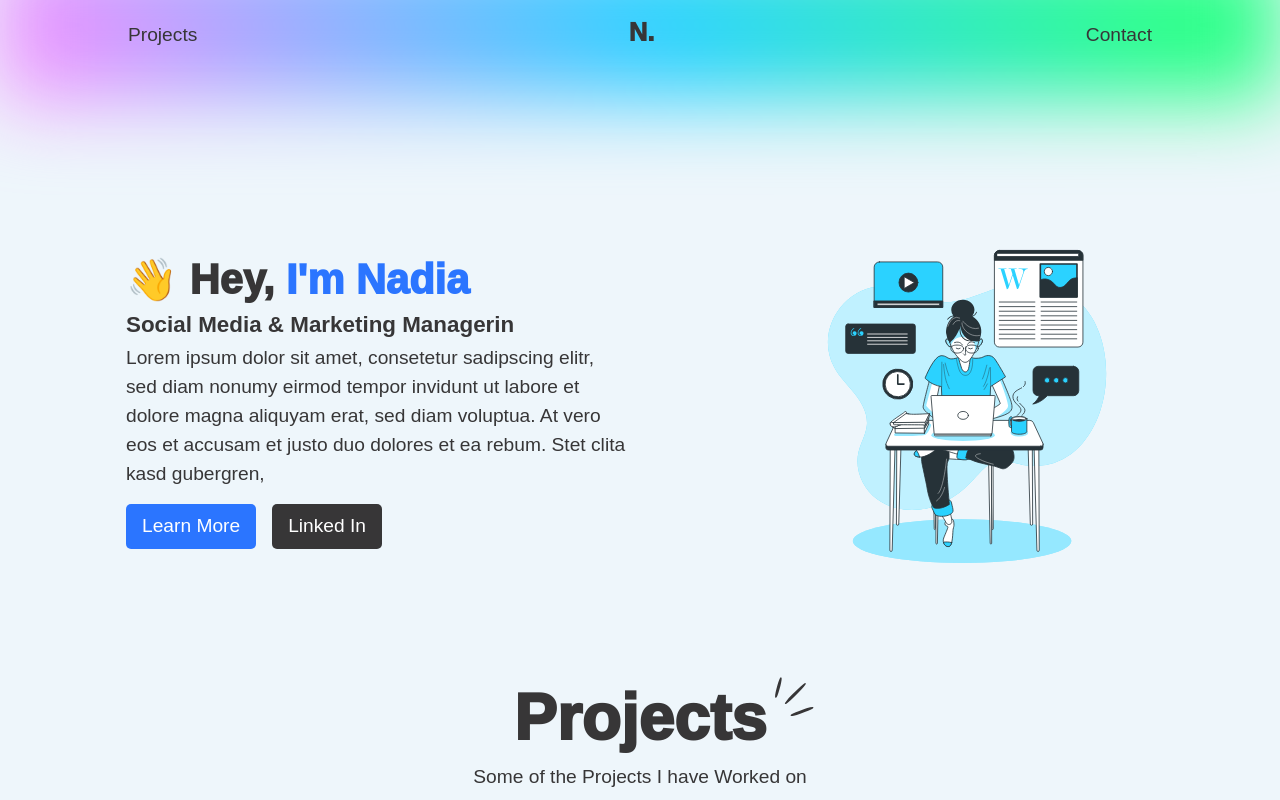
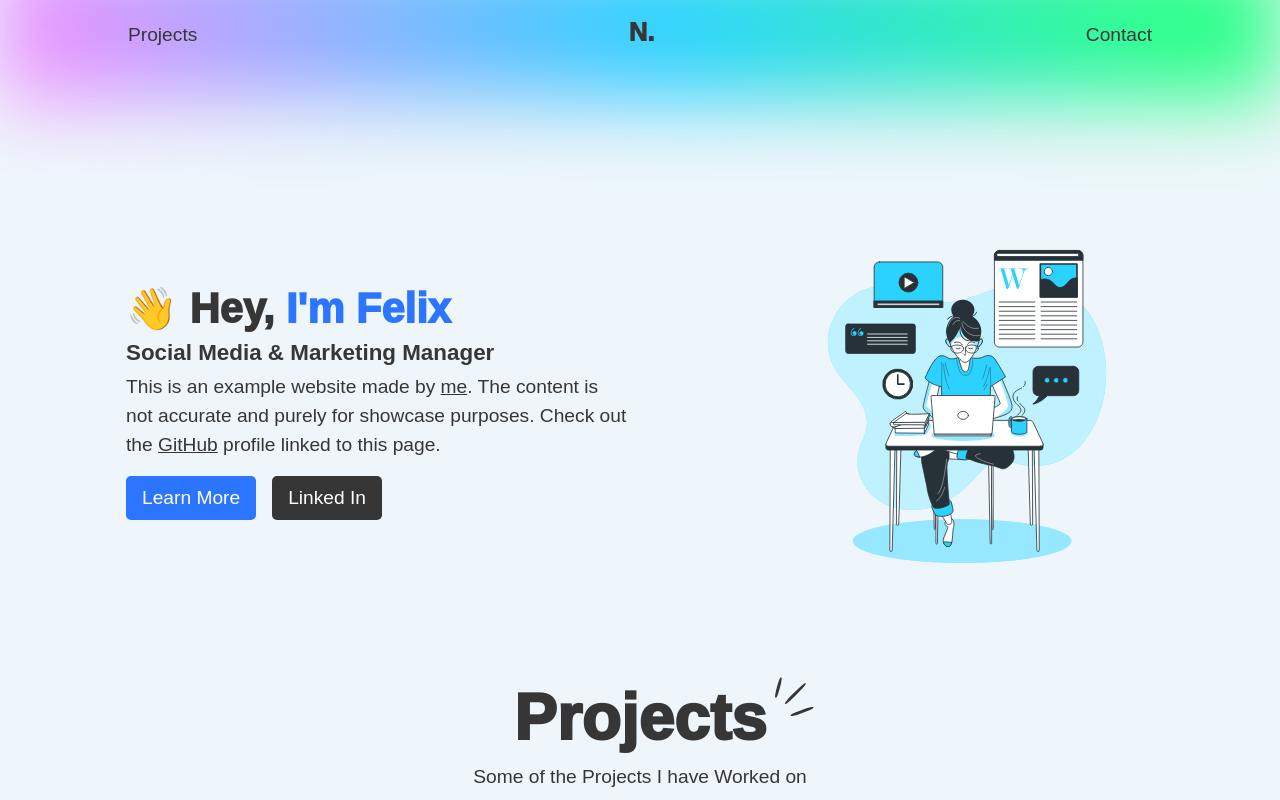
Before and after one commit to IQExotic/SM-Portfolio, a plain HTML site: page src/index.html in a window 1280 px wide. Shown: the top 800 px of the page. Drawn offline with Linux system fonts and the light colour scheme.

Commit message:
Minor Changes

```diff
--- a/src/index.html
+++ b/src/index.html
@@ -4,13 +4,14 @@
 <head>
   <meta charset="UTF-8" />
   <meta name="viewport" content="width=device-width, initial-scale=1.0" />
-  <title>Nadia</title>
+  <title>Marketing Manager Portfolio</title>
   <link rel="stylesheet" id="semplice-frontend-stylesheet-css" href="./assets/styles/style.css" type="text/css"
     media="all" />
   <link rel="stylesheet" id="semplice-frontend-stylesheet-css" href="./assets/styles/card.css" type="text/css"
     media="all" />
   <script src=./Assets/scripts/visible-on-view.js></script>
   <script src=./Assets/scripts/smooth-scroll.js></script>
+  <link rel="icon" href="./assets/images/icon.png" type="image/x-icon" />
 </head>
 
 <body>
@@ -25,13 +26,10 @@
     <div class="landing-page">
       <div class="landing-left-side">
         <div>
-          <h1>👋 Hey, <span>I'm Nadia</span></h1>
-          <h2>Social Media & Marketing Managerin</h2>
+          <h1>👋 Hey, <span>I'm Felix</span></h1>
+          <h2>Social Media & Marketing Manager</h2>
           <p>
-            Lorem ipsum dolor sit amet, consetetur sadipscing elitr, sed diam
-            nonumy eirmod tempor invidunt ut labore et dolore magna aliquyam
-            erat, sed diam voluptua. At vero eos et accusam et justo duo
-            dolores et ea rebum. Stet clita kasd gubergren,
+            This is an example website made by <a href="https://felixprinz.me">me</a>. The content is not accurate and purely for showcase purposes. Check out the <a href="https://github.com/IQExotic/SM-Portfolio">GitHub</a> profile linked to this page.
           </p>
           <div class="action-buttons">
             <button class="primary">Learn More</button>
```
Also changed, not shown: src/Assets/images/icon.png (added), 1 other file.
